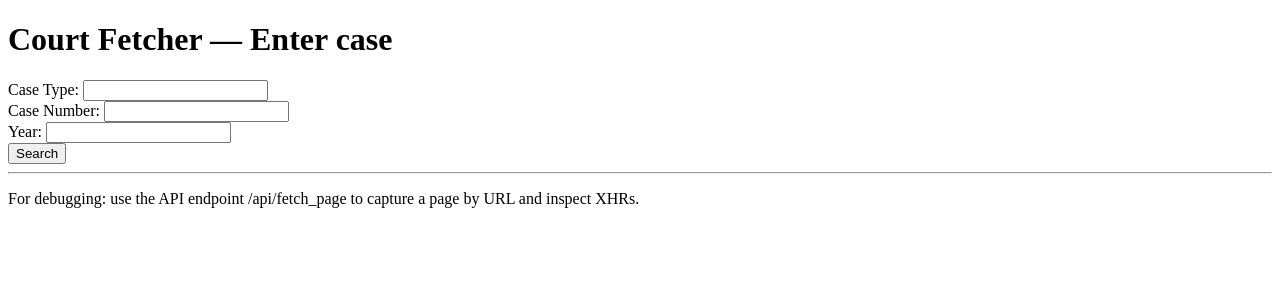
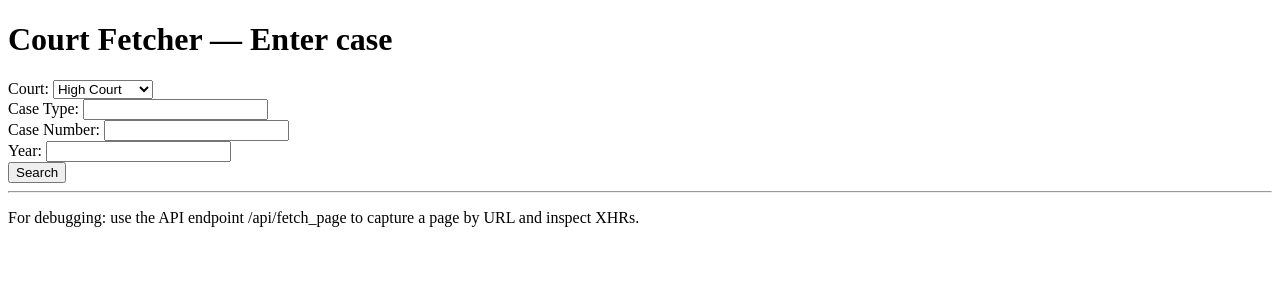
Before and after one commit to hardikjha/court-fetcher, a Flask app: page / in a window 1280 px wide. Shown: the top 300 px of the page. Run offline with Flask 2, Linux system fonts and the light colour scheme.

Commit message:
added scraping links

```diff
--- a/app.py
+++ b/app.py
@@ -12,21 +12,48 @@ init_db()
 OUT_DIR = Path("output")
 OUT_DIR.mkdir(exist_ok=True)
 
+# Court URLs map
+COURT_URLS = {
+    "highcourt": "https://hcservices.ecourts.gov.in/hcservices/main.php",
+    "district": "https://services.ecourts.gov.in/ecourtindia_v6/"
+}
+
 @app.route("/", methods=["GET", "POST"])
 def index():
     if request.method == "POST":
         case_type = request.form.get("case_type")
         case_number = request.form.get("case_number")
         year = request.form.get("year")
-        # For MVP: we'll search by hitting ecourts home and capturing content as a first pass
-        # (Later: map case_type -> court-specific URL)
-        # Save initial query
+        court_key = request.form.get("court")
+
+        url = COURT_URLS.get(court_key)
+        if not url:
+            return "Invalid court selected", 400
+
+        # Run scraper
+        loop = asyncio.new_event_loop()
+        asyncio.set_event_loop(loop)
+        html, xhrs = loop.run_until_complete(fetch_page_with_xhr(url))
+        parsed = parse_causelist_simple(html)
+
+        # Save to DB
         session = SessionLocal()
-        record = QueryRecord(case_type=case_type, case_number=case_number, year=year)
-        session.add(record); session.commit()
+        record = QueryRecord(
+            case_type=case_type,
+            case_number=case_number,
+            year=year,
+            court=court_key,
+            raw_response=html,
+            parsed_json=json.dumps(parsed)
+        )
+        session.add(record)
+        session.commit()
         session.refresh(record)
+        record_id = record.id
         session.close()
-        return redirect(url_for("search_result", record_id=record.id))
+
+        return redirect(url_for("search_result", record_id=record_id))
+
     return render_template("index.html")
 
 @app.route("/result/<int:record_id>")
@@ -34,6 +61,8 @@ def search_result(record_id):
     session = SessionLocal()
     record = session.query(QueryRecord).get(record_id)
     session.close()
+    if not record:
+        return "Record not found", 404
     return render_template("result.html", record=record)
 
 @app.route("/api/fetch_page", methods=["POST"])
@@ -42,7 +71,7 @@ def api_fetch_page():
     data = request.json
     url = data.get("url")
     if not url:
-        return jsonify({"error":"missing url"}), 400
+        return jsonify({"error": "missing url"}), 400
     loop = asyncio.new_event_loop()
     asyncio.set_event_loop(loop)
     html, xhrs = loop.run_until_complete(fetch_page_with_xhr(url))
@@ -50,7 +79,8 @@ def api_fetch_page():
     # save to DB
     session = SessionLocal()
     rec = QueryRecord(case_type="", case_number="", year="", raw_response=html, parsed_json=json.dumps(parsed))
-    session.add(rec); session.commit()
+    session.add(rec)
+    session.commit()
     rid = rec.id
     session.close()
     return jsonify({"record_id": rid, "xhrs": xhrs, "parsed_preview": parsed}), 200
@@ -69,17 +99,21 @@ def download_html(record_id):
 # quick search for case in DB (by partial match in parsed_json/text) for tomorrow
 @app.route("/api/search_case", methods=["GET"])
 def api_search_case():
-    q = request.args.get("q","").strip()
+    q = request.args.get("q", "").strip()
     if not q:
-        return jsonify({"error":"missing query"}), 400
+        return jsonify({"error": "missing query"}), 400
     session = SessionLocal()
     tomorrow = (date.today() + timedelta(days=1))
-    # naive: search parsed_json text
     results = []
     for rec in session.query(QueryRecord).all():
         p = rec.parsed_json or ""
         if q.lower() in p.lower():
-            results.append({"id": rec.id, "case_type": rec.case_type, "case_number": rec.case_number})
+            results.append({
+                "id": rec.id,
+                "case_type": rec.case_type,
+                "case_number": rec.case_number,
+                "court": rec.court
+            })
     session.close()
     return jsonify({"matches": results})
 
--- a/templates/index.html
+++ b/templates/index.html
@@ -4,6 +4,13 @@
 <body>
   <h1>Court Fetcher — Enter case</h1>
   <form method="POST">
+     <label>Court:
+     <select name="court" required>
+     <option value="highcourt">High Court</option>
+     <option value="district">District Court</option>
+  </select>
+  </label><br/>
+
     <label>Case Type: <input name="case_type" required></label><br/>
     <label>Case Number: <input name="case_number" required></label><br/>
     <label>Year: <input name="year" required></label><br/>
```
Also changed, not shown: court_fetcher.db (added).
